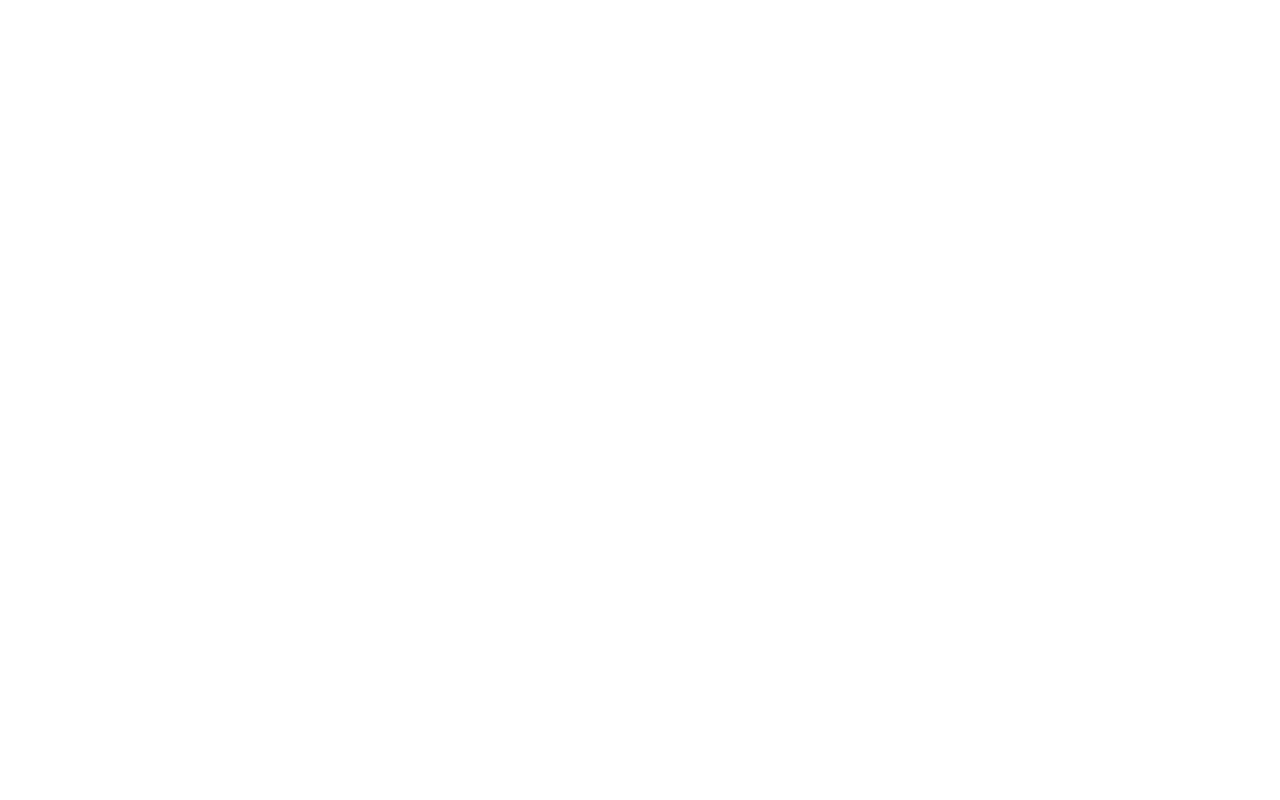
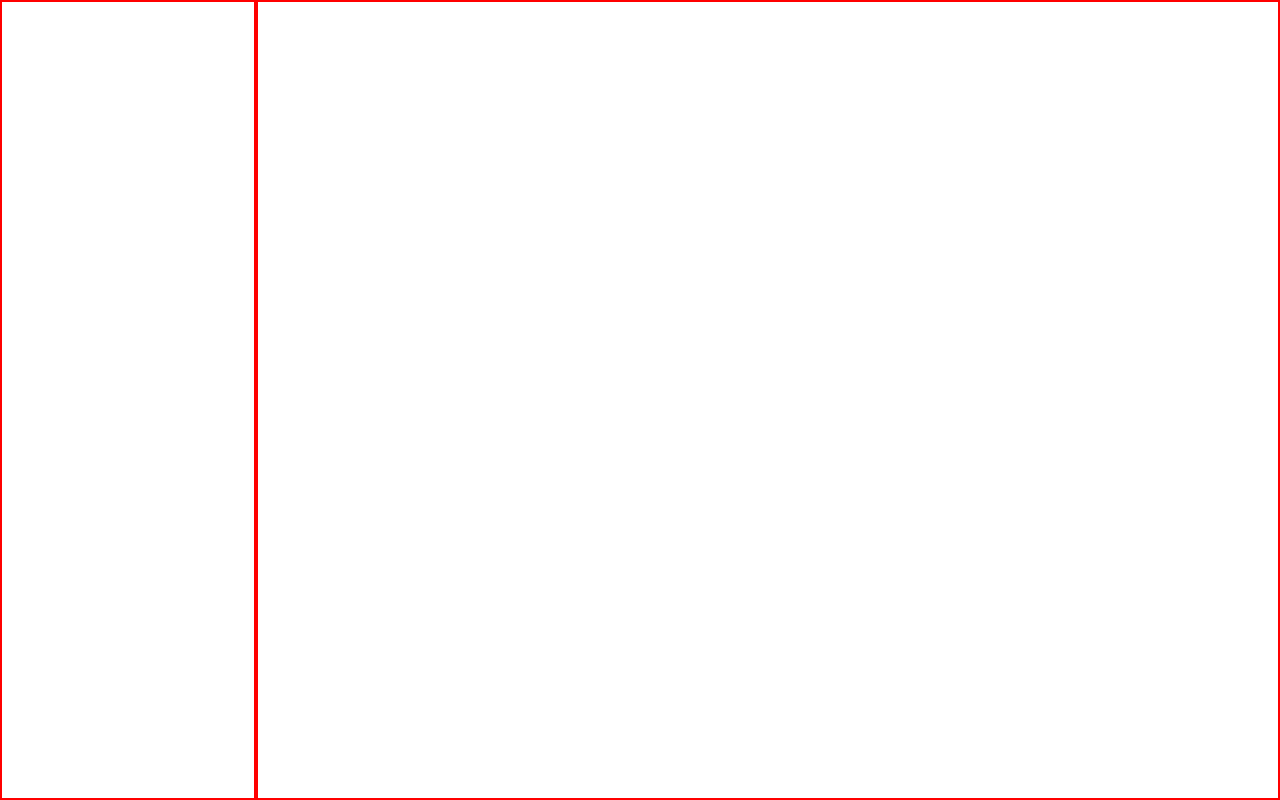
Before and after one commit to JoaoMateus98/to-do, a website built with webpack: page dist/index.html in a window 1280 px wide. Built offline with nearby package versions, Linux system fonts and the light colour scheme.

Commit message:
created basic layout

```diff
--- /dev/null
+++ b/src/dom-builder.js
@@ -0,0 +1,23 @@
+const CreateDOM = (() => {
+    const CreateElements = (() => {
+        // divs
+        const projectsDiv = document.createElement('div');
+        const todoDiv = document.createElement('div');
+
+        return {
+            projectsDiv,
+            todoDiv
+        }
+    })();
+
+    (() => { // add ids to elements
+        CreateElements.projectsDiv.setAttribute('id', 'projects-div');
+        CreateElements.todoDiv.setAttribute('id', 'todo-div');
+    })();
+
+    (() => { // append elements to DOM
+        document.body.append(CreateElements.projectsDiv, CreateElements.todoDiv);
+    })();
+})();
+
+export default CreateDOM;
--- a/src/index.js
+++ b/src/index.js
@@ -1 +1,2 @@
 import './style.css';
+import DOM from './dom-builder.js';
--- a/src/style.css
+++ b/src/style.css
@@ -0,0 +1,28 @@
+* {
+    box-sizing: border-box;
+}
+
+:root {
+    --test-border: 2px solid red;
+}
+
+body, html {
+    margin: 0;
+    padding: 0;
+    height: 100%;
+}
+
+body {
+    display: flex;
+}
+
+#projects-div {
+    border: var(--test-border);
+    width: 20%;
+    flex-shrink: 0;
+}
+
+#todo-div {
+    flex: 1 1 auto;
+    border: var(--test-border);
+}
```
Also changed, not shown: dist/index.html, dist/main.bundle.js.
